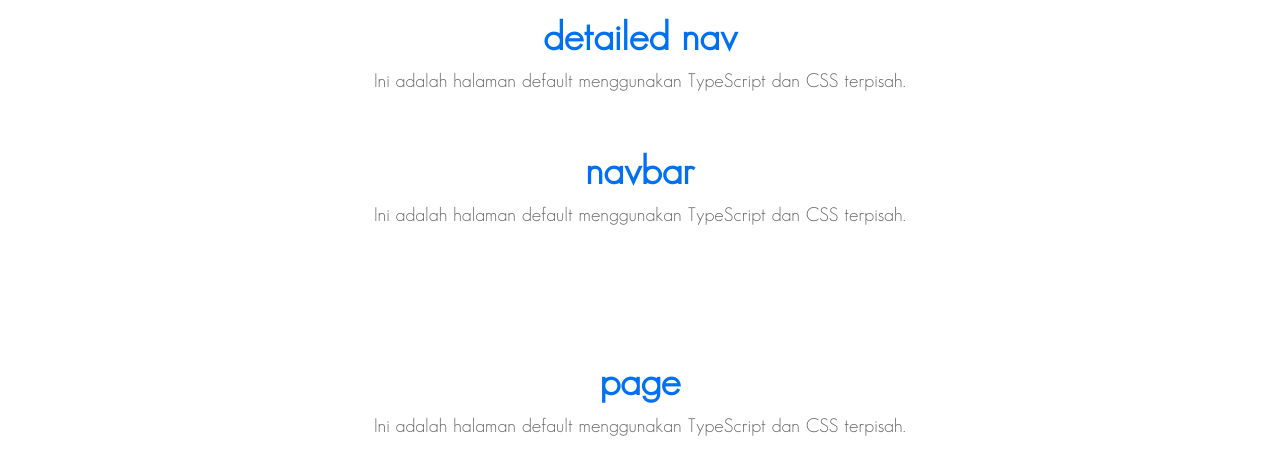
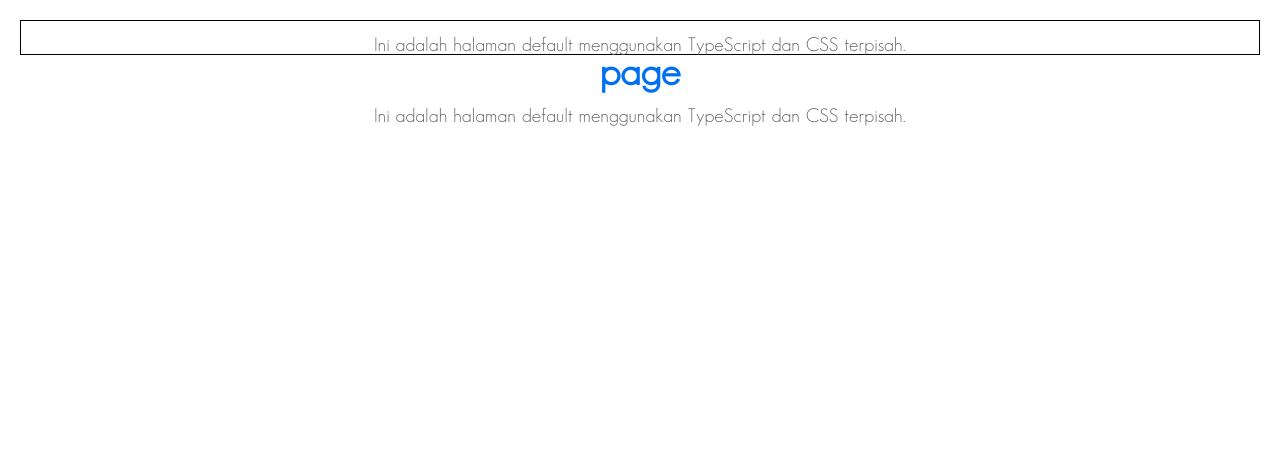
Before and after one commit to topiqnurrm/portotfq2025, a Next.js app: page / in a window 1280 px wide. Shown: the top 474 px of the page. Built offline with nearby package versions, Linux system fonts and the light colour scheme.

Commit message:
membersihkan padding dan setup folder

```diff
--- a/app/navbar/navbar_detailed/ini.module.css
+++ b/app/navbar/navbar_detailed/ini.module.css
@@ -2,7 +2,7 @@
   display: flex;
   flex-direction: column;
   align-items: center;
-  padding: 4rem 2rem;
+  padding: 0rem 0rem;
 }
 
 .title {
--- a/app/navbar/navbar_detailed/ini.tsx
+++ b/app/navbar/navbar_detailed/ini.tsx
@@ -3,7 +3,7 @@ import styles from "./ini.module.css";
 export default function HomePage() {
   return (
     <main className={styles.container}>
-      <h1 className={styles.title}>detailed nav</h1>
+      <h1 className={styles.title}></h1>
       <p className={styles.subtitle}>
         Ini adalah halaman default menggunakan TypeScript dan CSS terpisah.
       </p>
--- a/app/navbar/navbar_show/ini.module.css
+++ b/app/navbar/navbar_show/ini.module.css
@@ -2,13 +2,14 @@
   display: flex;
   flex-direction: column;
   align-items: center;
-  padding: 4rem 2rem;
+  padding: 0rem 0rem;
+  /* height: 5%; */
+  border: 1px solid #000;
 }
 
 .title {
   font-size: 2.5rem;
   color: #0070f3;
-  margin-bottom: 1rem;
 }
 
 .subtitle {
--- a/app/navbar/navbar_show/ini.tsx
+++ b/app/navbar/navbar_show/ini.tsx
@@ -5,10 +5,9 @@ import Detailed from "../navbar_detailed/ini";
 export default function HomePage() {
   return (
     <main className={styles.container}>
+      <h1 className={styles.title}></h1>
+      <p className={styles.subtitle}>
         <Detailed />
-      <h1 className={styles.title}>navbar</h1>
-      <p className={styles.subtitle}>
-        Ini adalah halaman default menggunakan TypeScript dan CSS terpisah.
       </p>
     </main>
   );
--- a/app/page.module.css
+++ b/app/page.module.css
@@ -1,96 +1,22 @@
 .page {
-  --gray-rgb: 0, 0, 0;
-  --gray-alpha-200: rgba(var(--gray-rgb), 0.08);
-  --gray-alpha-100: rgba(var(--gray-rgb), 0.05);
-
-  --button-primary-hover: #383838;
-  --button-secondary-hover: #f2f2f2;
-
   display: grid;
-  grid-template-rows: 20px 1fr 20px;
+  grid-template-rows: 0px 1fr 0px;
   align-items: center;
   justify-items: center;
   min-height: 100svh;
-  padding: 80px;
-  gap: 64px;
+  padding: 20px;
+  gap: 0px;
   /* font-family: var(--font-geist-sans); */
   font-family: "SansSerifFLF";
-}
-
-@media (prefers-color-scheme: dark) {
-  .page {
-    --gray-rgb: 255, 255, 255;
-    --gray-alpha-200: rgba(var(--gray-rgb), 0.145);
-    --gray-alpha-100: rgba(var(--gray-rgb), 0.06);
-
-    --button-primary-hover: #ccc;
-    --button-secondary-hover: #1a1a1a;
-  }
 }
 
 .main {
   display: flex;
   flex-direction: column;
-  gap: 32px;
+  gap: 0px;
   grid-row-start: 2;
-}
-
-.main ol {
-  font-family: var(--font-geist-mono);
-  padding-left: 0;
-  margin: 0;
-  font-size: 14px;
-  line-height: 24px;
-  letter-spacing: -0.01em;
-  list-style-position: inside;
-}
-
-.main li:not(:last-of-type) {
-  margin-bottom: 8px;
-}
-
-.main code {
-  font-family: inherit;
-  background: var(--gray-alpha-100);
-  padding: 2px 4px;
-  border-radius: 4px;
-  font-weight: 600;
-}
-
-.ctas {
-  display: flex;
-  gap: 16px;
-}
-
-.ctas a {
-  appearance: none;
-  border-radius: 128px;
-  height: 48px;
-  padding: 0 20px;
-  border: none;
-  border: 1px solid transparent;
-  transition:
-    background 0.2s,
-    color 0.2s,
-    border-color 0.2s;
-  cursor: pointer;
-  display: flex;
-  align-items: center;
-  justify-content: center;
-  font-size: 16px;
-  line-height: 20px;
-  font-weight: 500;
-}
-
-a.primary {
-  background: var(--foreground);
-  color: var(--background);
-  gap: 8px;
-}
-
-a.secondary {
-  border-color: var(--gray-alpha-200);
-  min-width: 158px;
+  width: 100%;
+  padding: 0px;
 }
 
 .footer {
@@ -98,72 +24,3 @@ a.secondary {
   display: flex;
   gap: 24px;
 }
-
-.footer a {
-  display: flex;
-  align-items: center;
-  gap: 8px;
-}
-
-.footer img {
-  flex-shrink: 0;
-}
-
-/* Enable hover only on non-touch devices */
-@media (hover: hover) and (pointer: fine) {
-  a.primary:hover {
-    background: var(--button-primary-hover);
-    border-color: transparent;
-  }
-
-  a.secondary:hover {
-    background: var(--button-secondary-hover);
-    border-color: transparent;
-  }
-
-  .footer a:hover {
-    text-decoration: underline;
-    text-underline-offset: 4px;
-  }
-}
-
-@media (max-width: 600px) {
-  .page {
-    padding: 32px;
-    padding-bottom: 80px;
-  }
-
-  .main {
-    align-items: center;
-  }
-
-  .main ol {
-    text-align: center;
-  }
-
-  .ctas {
-    flex-direction: column;
-  }
-
-  .ctas a {
-    font-size: 14px;
-    height: 40px;
-    padding: 0 16px;
-  }
-
-  a.secondary {
-    min-width: auto;
-  }
-
-  .footer {
-    flex-wrap: wrap;
-    align-items: center;
-    justify-content: center;
-  }
-}
-
-@media (prefers-color-scheme: dark) {
-  .logo {
-    filter: invert();
-  }
-}
--- a/app/page.tsx
+++ b/app/page.tsx
@@ -7,17 +7,12 @@ import PageContent from "./page/page_show/ini";
 export default function Home() {
   return (
     <div className={styles.page}>
-      <Navbar />
-
+      {/* <Navbar /> */}
       <main className={styles.main}>
-
+        <Navbar />
         <PageContent />
-
-
       </main>
-
       <footer className={styles.footer}>
-
       </footer>
     </div>
   );
--- a/app/page/page_show/ini.module.css
+++ b/app/page/page_show/ini.module.css
@@ -2,7 +2,8 @@
   display: flex;
   flex-direction: column;
   align-items: center;
-  padding: 4rem 2rem;
+  padding: 0rem 0rem;
+  height: 100svh;
 }
 
 .title {
```
